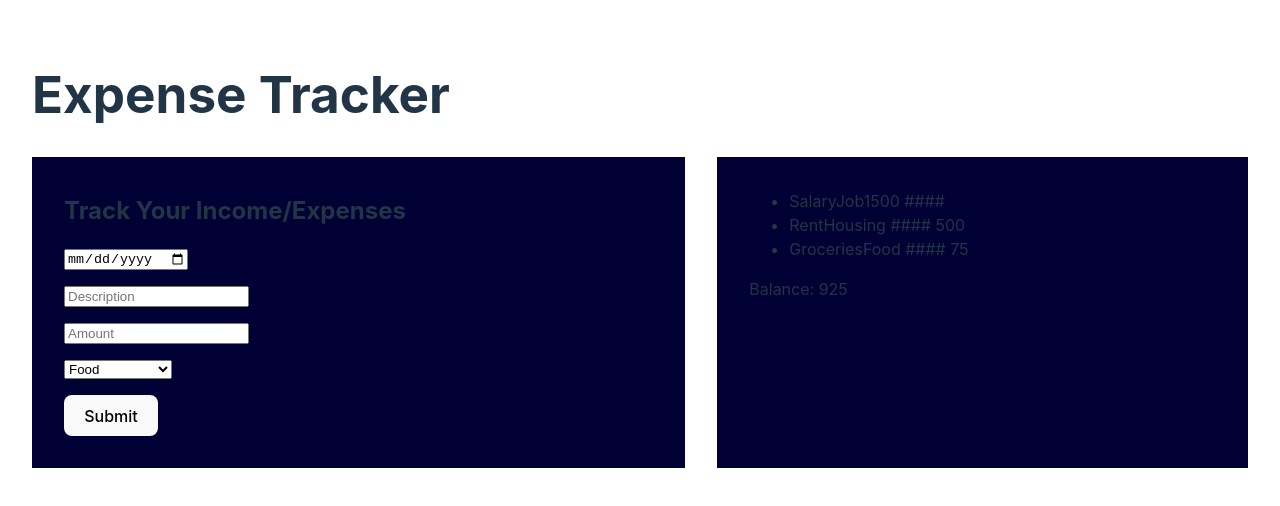
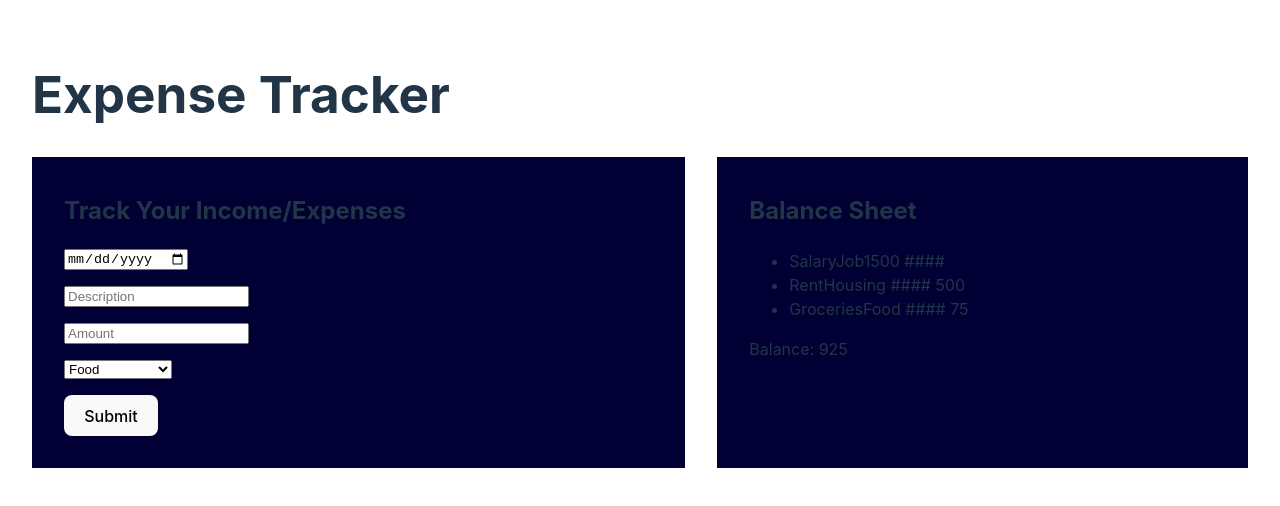
Before and after one commit to vincentpchevalier/balance-sheet-app, a React (Vite) app: page / in a window 1280 px wide. Shown: the top 506 px of the page. Built offline with nearby package versions, Linux system fonts and the light colour scheme.

Commit message:
adjust class and id names for BalanceSheet

```diff
--- a/src/BalanceSheet.jsx
+++ b/src/BalanceSheet.jsx
@@ -3,8 +3,9 @@ import BalanceRow from './BalanceRow';
 
 function BalanceSheet({ entries, totalBalance }) {
 	return (
-		<div className="balance-sheet">
-			<ul className="balance-rows">
+		<div id="balanceSheet">
+			<h2>Balance Sheet</h2>
+			<ul className="balanceRows">
 				{entries.map((entry, index) => (
 					<BalanceRow key={`${entry.source}-${index}`} entry={entry} />
 				))}
```
